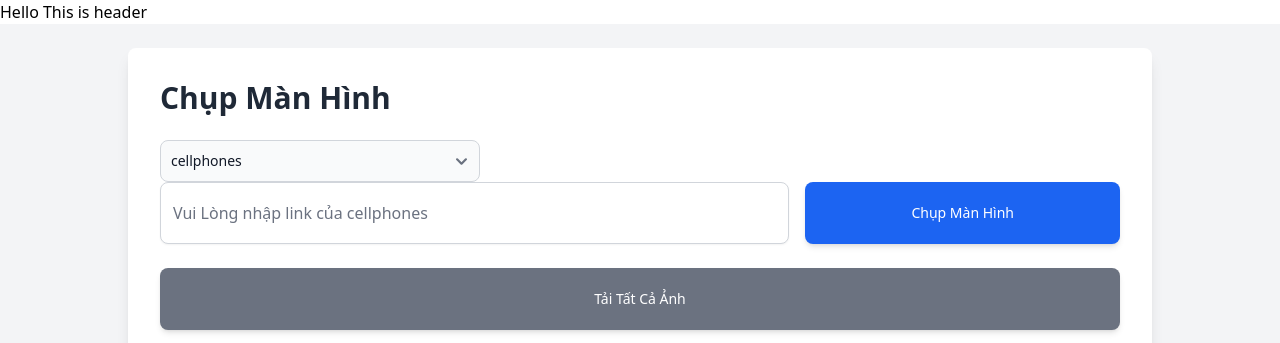
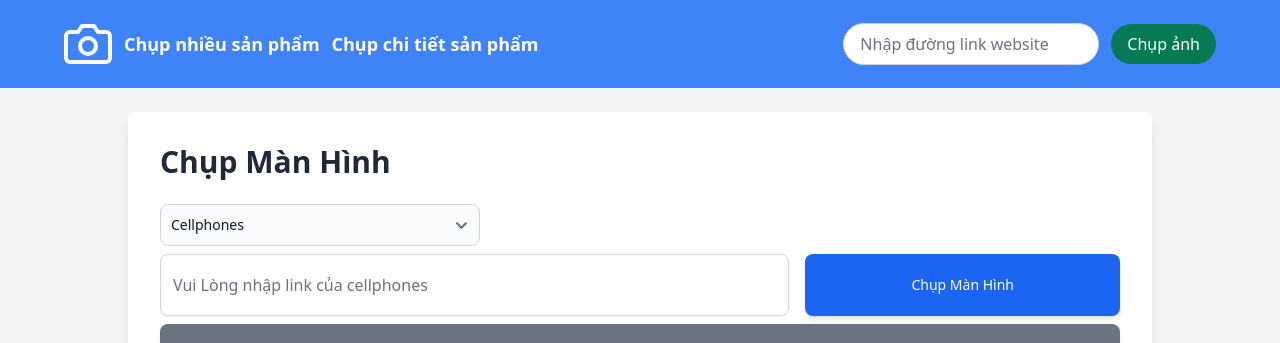
Before and after one commit to jaynguyen1510/screenShot-cut, a React (Vite) app in the folder screenshot-cut/: page / in a window 1280 px wide. Shown: the top 343 px of the page. Built offline with nearby package versions, Linux system fonts and the light colour scheme; no server answers.

Commit message:
add header

```diff
--- a/screenshot-cut/src/App.jsx
+++ b/screenshot-cut/src/App.jsx
@@ -1,11 +1,11 @@
 import { BrowserRouter, Routes, Route } from "react-router-dom";
-import HeaderComponents from "./Components/HeaderComponents/HeaderComponents";
+import Header from "./Components/common/Header";
 import ScreenshotComponent from "./Components/ScreenshotComponent/ScreenshotComponent";
 
 export default function App() {
   return (
     <BrowserRouter>
-      <HeaderComponents /> {/* Component Header sẽ luôn xuất hiện */}
+      <Header /> {/* Component Header sẽ luôn xuất hiện */}
       <Routes>
         <Route path="/" element={<ScreenshotComponent />} />
         {/* Route chính */}
--- a/screenshot-cut/src/Components/HeaderComponents/HeaderComponents.jsx
+++ /dev/null
@@ -1,5 +0,0 @@
-const HeaderComponents = () => {
-  return <div>Hello This is header</div>;
-};
-
-export default HeaderComponents;
--- a/screenshot-cut/src/Components/ScreenshotComponent/ScreenshotComponent.jsx
+++ b/screenshot-cut/src/Components/ScreenshotComponent/ScreenshotComponent.jsx
@@ -238,7 +238,7 @@ const ScreenshotComponent = () => {
           <Select
             value={selectOption}
             onChange={handleSelectChange}
-            className="w-full md:w-1/3"
+            className="w-full md:w-1/3 my-2"
           >
             <option value="cellPhoneS">{optionsWeb.cellPhoneS.name}</option>
             <option value="didongviet">{optionsWeb.didongviet.name}</option>
@@ -246,7 +246,7 @@ const ScreenshotComponent = () => {
         </div>
 
         {/* Input URL và Button */}
-        <div className="flex flex-col md:flex-row gap-4 mb-6">
+        <div className="flex flex-col md:flex-row gap-4 mb-2">
           <input
             type="text"
             value={url}
@@ -262,7 +262,12 @@ const ScreenshotComponent = () => {
               ? "Đang Chụp..."
               : "Chụp Màn Hình"}
           </Button>
+
         </div>
+        {/* Error Message */}
+        {errorMessage && (
+          <div className="mb-3 ml-2 text-red-500 font-semibold">{errorMessage}</div>
+        )}
 
         <Button
           onClick={handleDownloadAllImage}
@@ -270,11 +275,6 @@ const ScreenshotComponent = () => {
         >
           Tải Tất Cả Ảnh
         </Button>
-
-        {/* Error Message */}
-        {errorMessage && (
-          <div className="mt-4 text-red-500 font-semibold">{errorMessage}</div>
-        )}
 
         <div className="overflow-x-auto mb-6">
           <table className="table-auto w-full border-collapse border border-gray-300">
--- /dev/null
+++ b/screenshot-cut/src/Components/common/header.jsx
@@ -0,0 +1,56 @@
+const Header = () => {
+  return <header className="bg-blue-500 text-white px-12 py-5 flex justify-center">
+    <div className="container flex items-center justify-between max-w-6xl w-full">
+      <div className="title flex items-center gap-3">
+        <svg
+          xmlns="http://www.w3.org/2000/svg"
+          width="48"
+          height="48"
+          viewBox="0 0 48 48"
+          fill="none"
+        >
+          <path
+            d="M46 38C46 39.0609 45.5786 40.0783 44.8284 40.8284C44.0783 41.5786 43.0609 42 42 42H6C4.93913 42 3.92172 41.5786 3.17157 40.8284C2.42143 40.0783 2 39.0609 2 38V16C2 14.9391 2.42143 13.9217 3.17157 13.1716C3.92172 12.4214 4.93913 12 6 12H14L18 6H30L34 12H42C43.0609 12 44.0783 12.4214 44.8284 13.1716C45.5786 13.9217 46 14.9391 46 16V38Z"
+            stroke="#fff"
+            strokeWidth="4"
+            strokeLinecap="round"
+            strokeLinejoin="round"
+          />
+          <path
+            d="M24 34C28.4183 34 32 30.4183 32 26C32 21.5817 28.4183 18 24 18C19.5817 18 16 21.5817 16 26C16 30.4183 19.5817 34 24 34Z"
+            stroke="#fff"
+            strokeWidth="4"
+            strokeLinecap="round"
+            strokeLinejoin="round"
+          />
+        </svg>
+
+        <nav className="nav">
+          <ul className="flex gap-3 list-none m-0 p-0">
+            <li>
+              <button className="text-white font-semibold text-lg hover:underline">Chụp nhiều sản phẩm</button>
+            </li>
+            <li>
+              <button className="text-white font-semibold text-lg hover:underline">Chụp chi tiết sản phẩm</button>
+            </li>
+          </ul>
+        </nav>
+      </div>
+
+
+
+      <div className="action flex items-center gap-3">
+        <input
+          type="text"
+          placeholder="Nhập đường link website"
+          className="px-4 py-2 border border-gray-300 rounded-full w-64"
+        />
+        <button className="bg-green-600 text-white px-4 py-2 text-base rounded-full hover:bg-green-700">
+          Chụp ảnh
+        </button>
+      </div>
+    </div>
+  </header>
+};
+
+export default Header;
--- a/screenshot-cut/src/utils.js
+++ b/screenshot-cut/src/utils.js
@@ -1,10 +1,10 @@
 export const optionsWeb = {
   didongviet: {
-    name: "didongviet",
+    name: "Didongviet",
     placeholder: "Vui Lòng nhập link của didongviet",
   },
   cellPhoneS: {
-    name: "cellphones",
+    name: "Cellphones",
     placeholder: "Vui Lòng nhập link của cellphones",
   },
 };
```
